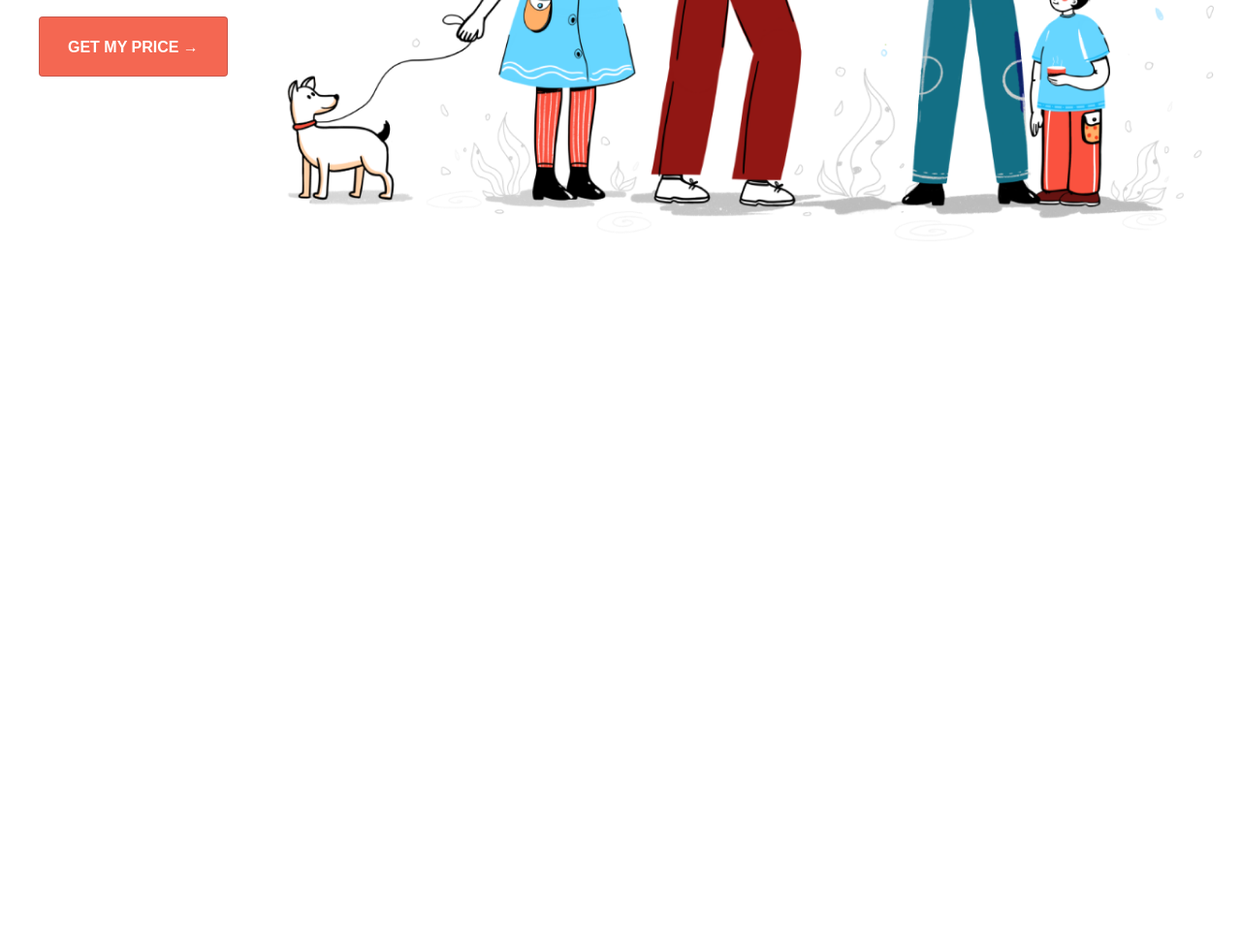
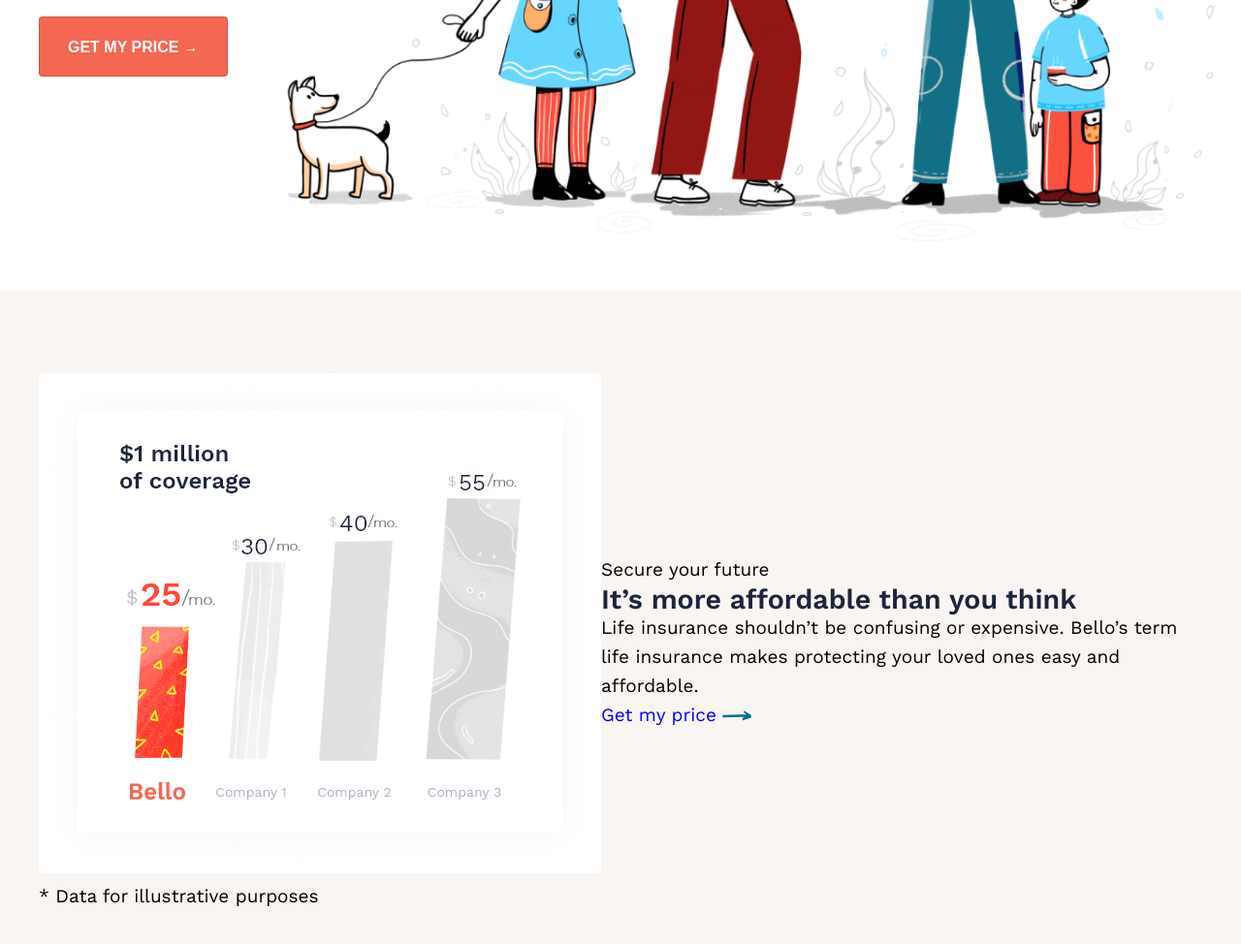
Before and after one commit to mediol-git/bello, a plain HTML site: page index.html in a window 1280 px wide. Shown: the part 500-1474 px from the top of the page at 97% size. Before the commit the page ends 800 px from the top, so only its background shows below. Drawn offline with nearby package versions, Linux system fonts and the light colour scheme; a web font is replaced by a local one.

Commit message:
Second section html

```diff
--- a/css/style.css
+++ b/css/style.css
@@ -16,6 +16,10 @@ body {
     width: 1200px;
     max-width: 100%;
     margin: 0 auto;
+}
+.flex-container {
+    display: flex;
+    align-items: center;
 }
 h1,
 h2,
@@ -123,3 +127,10 @@ h1 {
     color: #fff;
     padding: 21px 29px 20px;
 }
+
+/* coverage */
+.coverage {
+    background: #F9F5F2;
+    padding-top: 85px;
+    padding-bottom: 85px;
+}
--- a/index.html
+++ b/index.html
@@ -42,6 +42,20 @@
                 <button class="get-my-price hero-btn">Get my price &rarr;</button>
             </div>
         </section>
+        <section class="coverage">
+            <div class="container flex-container">
+                <div class="coverage-image">
+                    <img src="img/coverage-img.jpg" alt="coverage image">
+                    <p><span>*</span> Data for illustrative purposes</p>
+                </div>
+                <div class="coverage-desc">
+                    <p class="coverage-uptitle">Secure your future</p>
+                    <h2 class="coverage-title">It’s more affordable than you think</h2>
+                    <p>Life insurance shouldn’t be confusing or expensive. Bello’s term life insurance makes protecting your loved ones easy and affordable.</p>
+                    <a href="#">Get my price <img src="img/r-arrow.svg" alt="right arrow"></a>
+                </div>
+            </div>
+        </section>
     </main>
 </body>
 </html>
```
Also changed, not shown: img/coverage-img.jpg (added), img/r-arrow.svg (added), 1 other file.
